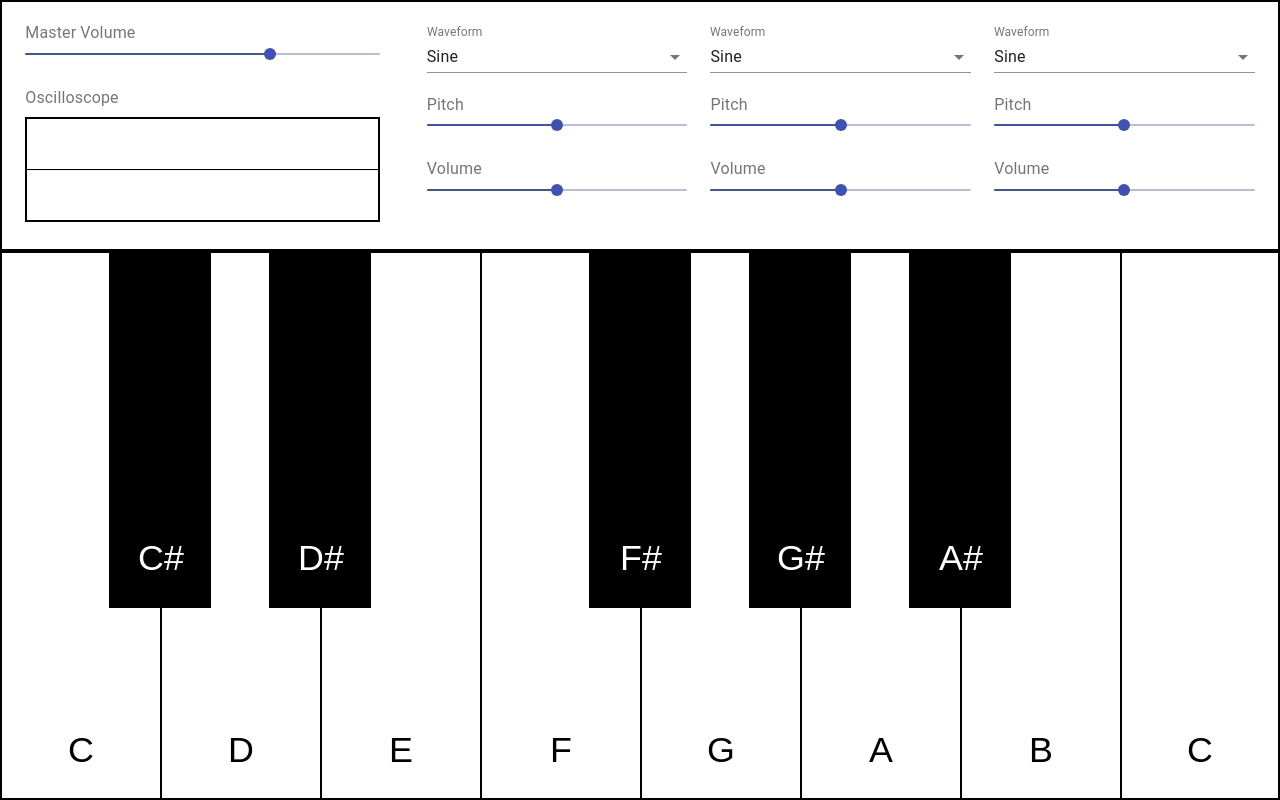
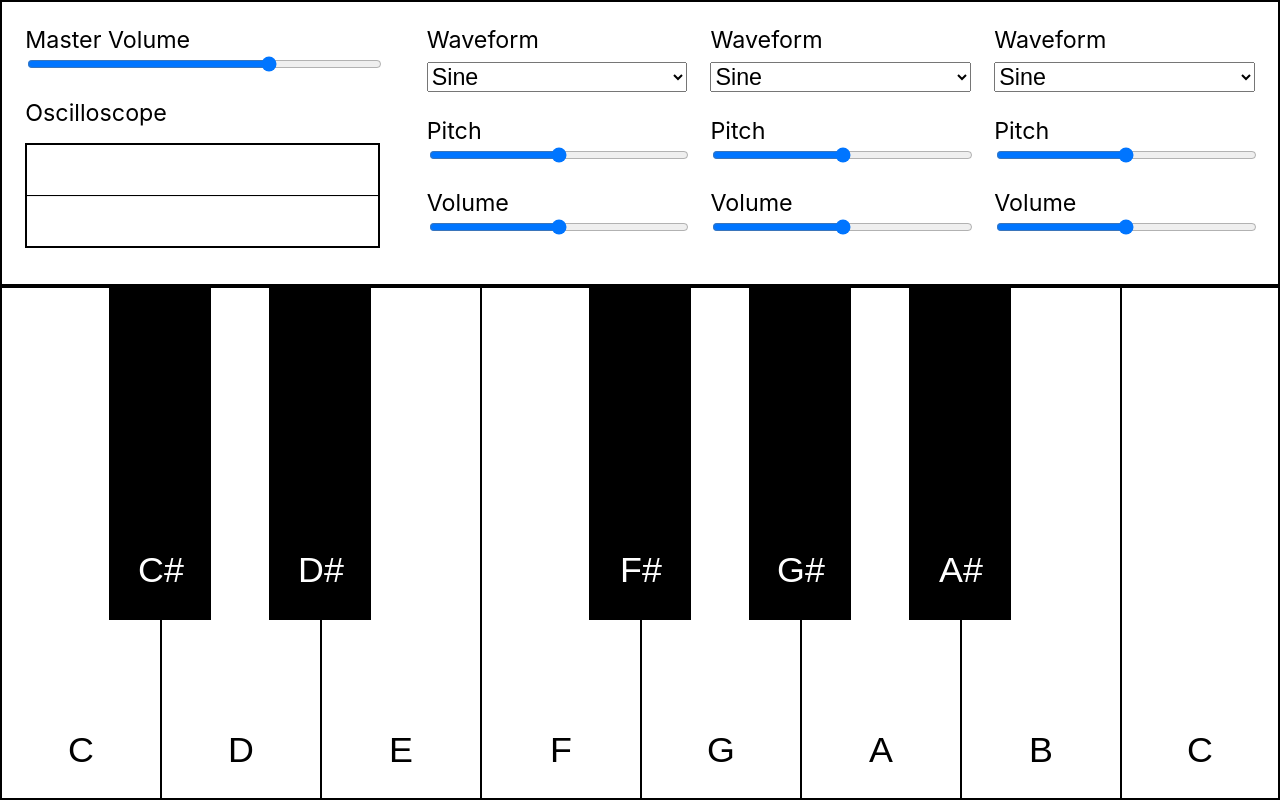
Before and after one commit to vindotski/vinskiano, a React (Create React App) app: page / in a window 1280 px wide. Built offline with nearby package versions, Linux system fonts and the light colour scheme.

Commit message:
Replace Material UI with native components (#18)

```diff
--- a/src/App.css
+++ b/src/App.css
@@ -42,6 +42,7 @@
 .input-group-control {
   flex: 1;
   width: 100%;
+  font-size: 1em;
 }
 
 .oscilloscope {
@@ -143,11 +144,3 @@
 .piano-key.piano-key--active {
   background-color: #ffa500;
 }
-
-.MuiSlider-root {
-  padding: 0.5em 0 !important;
-}
-
-.MuiFormControl-root {
-  width: 100% !important;
-}
--- a/src/components/MasterMixerSection.js
+++ b/src/components/MasterMixerSection.js
@@ -2,33 +2,40 @@ import React from 'react'
 import PropTypes from 'prop-types'
 import MixerSection from './MixerSection'
 import Oscilloscope from './Oscilloscope'
-import InputLabel from '@material-ui/core/InputLabel'
-import Slider from '@material-ui/core/Slider'
 
 class MasterMixerSection extends React.Component {
   render () {
     return (
       <MixerSection title="Master" className="mixer-section--master">
         <div className="input-group">
-          <InputLabel>Master Volume</InputLabel>
-          <Slider
+          <label className="input-group-label">
+            Master Volume
+          </label>
+
+          <input
+            className="input-group-control"
             value={parseInt(this.props.gain * 100)}
             onChange={this.updateGain}
-            min={0}
-            max={100}
-            valueLabelDisplay="auto"
+            type="range"
+            min="0"
+            max="100"
           />
         </div>
 
-        <InputLabel style={{ marginBottom: '0.7em' }}>Oscilloscope</InputLabel>
+        <label
+          className="input-group-label"
+          style={{ marginBottom: '0.7em' }}
+        >
+          Oscilloscope
+        </label>
         <Oscilloscope oscilloscope={this.props.oscilloscope} />
       </MixerSection>
     )
   }
 
-  updateGain = (e, value) => {
+  updateGain = (e) => {
     this.update({
-      gain: parseFloat(value) / 100
+      gain: parseFloat(e.target.value) / 100
     })
   }
 
--- a/src/components/Oscillator.js
+++ b/src/components/Oscillator.js
@@ -1,53 +1,53 @@
 import React from 'react'
 import PropTypes from 'prop-types'
-import FormControl from '@material-ui/core/FormControl'
-import InputLabel from '@material-ui/core/InputLabel'
-import Select from '@material-ui/core/Select'
-import MenuItem from '@material-ui/core/MenuItem'
-import Slider from '@material-ui/core/Slider'
-import ToggleButton from '@material-ui/lab/ToggleButton';
-import ToggleButtonGroup from '@material-ui/lab/ToggleButtonGroup';
 
 class Oscillator extends React.Component {
   render () {
     return (
       <div className="oscillator">
         <div className="input-group">
-          <FormControl>
-            <InputLabel>Waveform</InputLabel>
-            <Select
-              value={this.props.waveform}
-              onChange={this.updateWaveform}
-            >
-              <MenuItem value="sine">Sine</MenuItem>
-              <MenuItem value="square">Square</MenuItem>
-              <MenuItem value="triangle">Triangle</MenuItem>
-              <MenuItem value="sawtooth">Sawtooth</MenuItem>
-            </Select>
-          </FormControl>
+          <label
+            className="input-group-label"
+            style={{ marginBottom: '0.35em' }}
+          >
+            Waveform
+          </label>
+
+          <select
+            className="input-group-control"
+            value={this.props.waveform}
+            onChange={this.updateWaveform}
+          >
+            <option value="sine">Sine</option>
+            <option value="square">Square</option>
+            <option value="triangle">Triangle</option>
+            <option value="sawtooth">Sawtooth</option>
+          </select>
         </div>
 
         <div className="input-group">
-          <InputLabel>Pitch</InputLabel>
+          <label className="input-group-label">Pitch</label>
 
-          <Slider
+          <input
+            className="input-group-control"
             value={this.props.pitch}
             onChange={this.updatePitch}
+            type="range"
             min={-24}
             max={24}
-            valueLabelDisplay="auto"
           />
         </div>
 
         <div className="input-group">
-          <InputLabel>Volume</InputLabel>
+          <label className="input-group-label">Volume</label>
 
-          <Slider
-            value={parseInt(this.props.volume * 100)}
+          <input
+            className="input-group-control"
+            value={this.props.volume * 100}
             onChange={this.updateVolume}
-            min={0}
-            max={100}
-            valueLabelDisplay="auto"
+            type="range"
+            min="0"
+            max="100"
           />
         </div>
       </div>
@@ -55,26 +55,20 @@ class Oscillator extends React.Component {
   }
 
   updateWaveform = (e) => {
-    const value = e.target.value
-
-    if (!value) {
-      return
-    }
-
     this.update({
-      waveform: value
+      waveform: e.target.value
     })
   }
 
-  updatePitch = (e, value) => {
+  updatePitch = (e) => {
     this.update({
-      pitch: value
+      pitch: e.target.value
     })
   }
 
-  updateVolume = (e, value) => {
+  updateVolume = (e) => {
     this.update({
-      volume: parseFloat(value) / 100
+      volume: parseFloat(e.target.value) / 100
     })
   }
 
```
